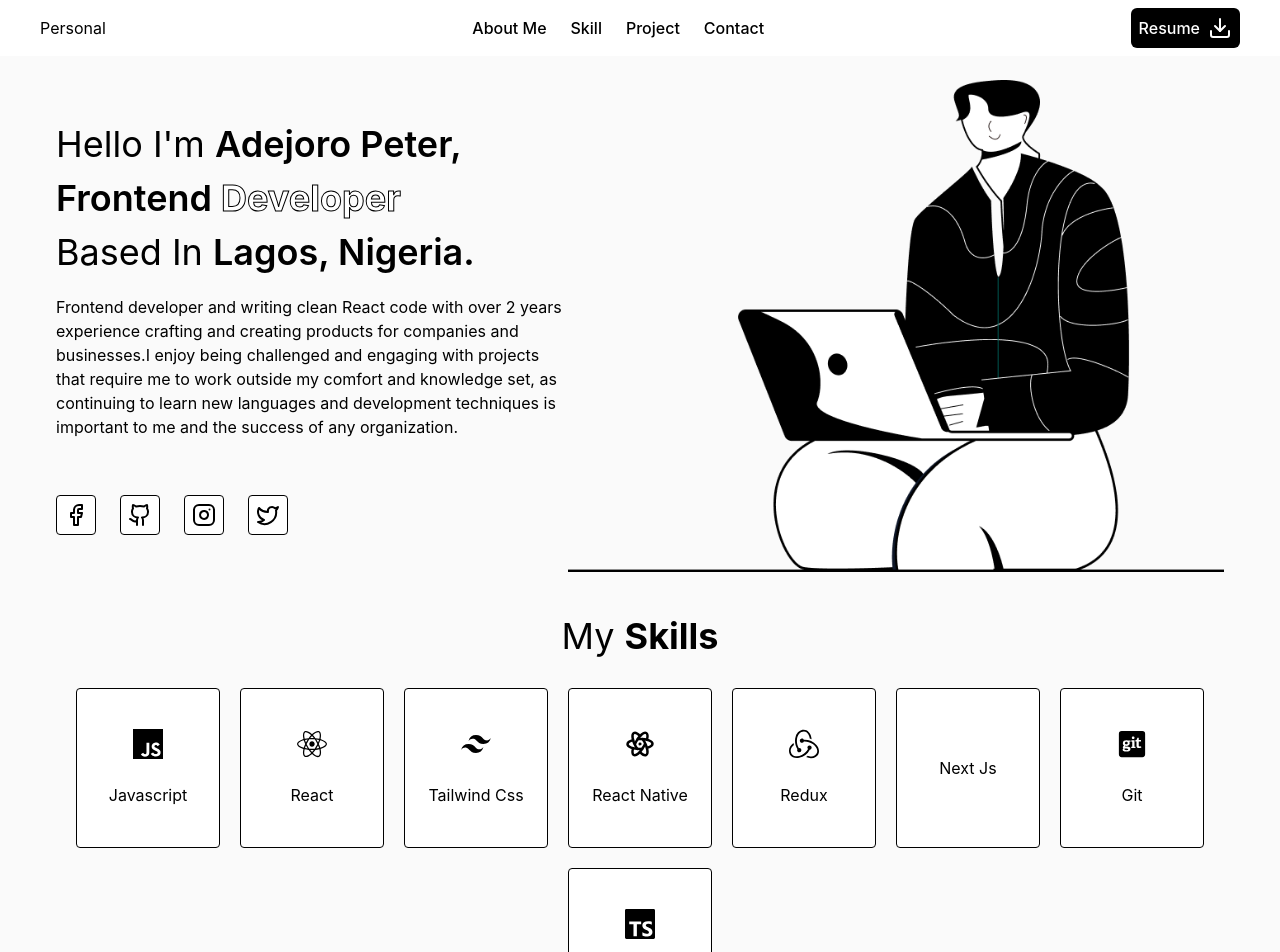
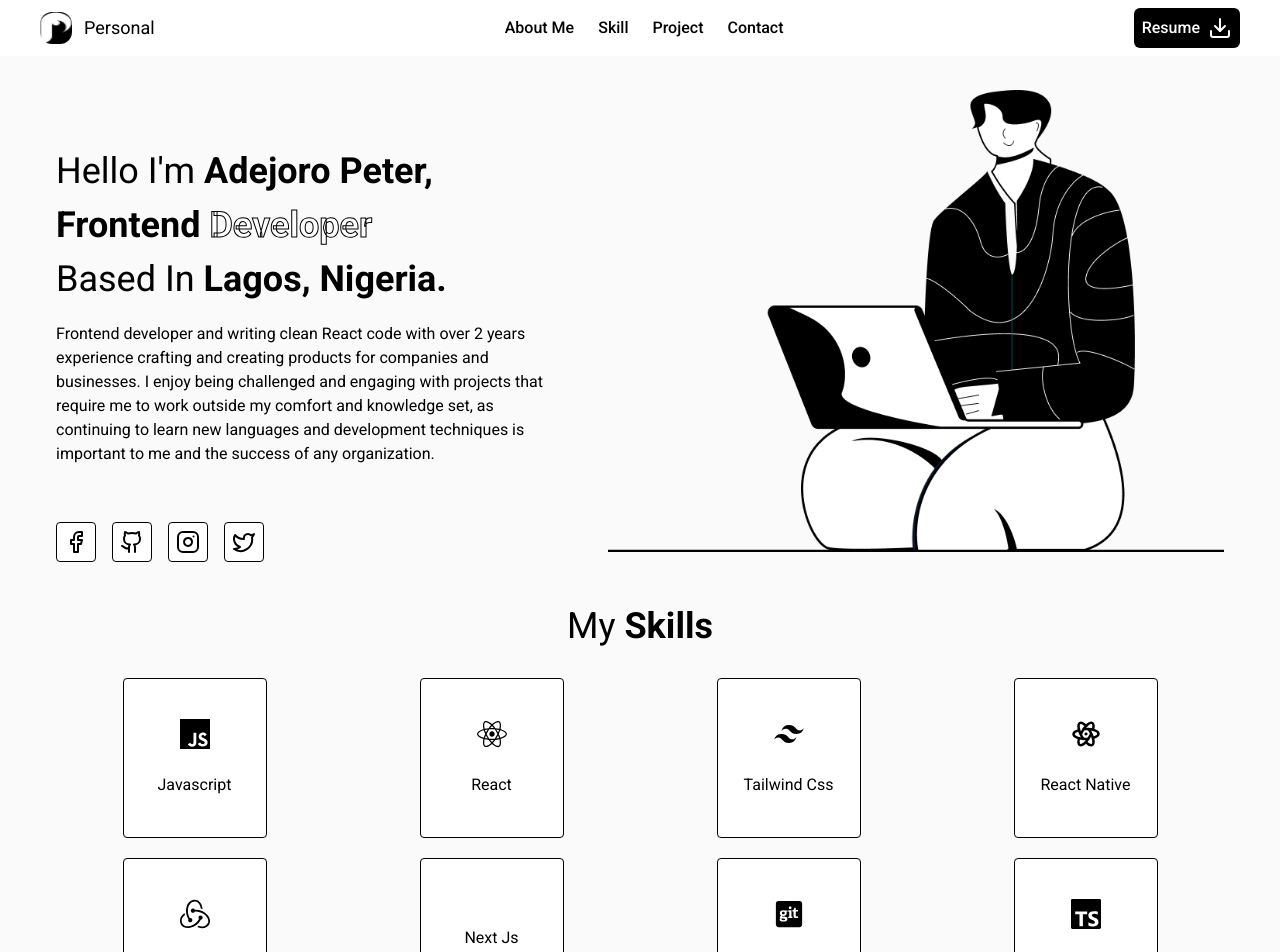
Before and after one commit to adejoropeter/Peter, a React (Vite) app: page / in a window 1280 px wide. Shown: the top 952 px of the page. Built offline with nearby package versions, Linux system fonts and the light colour scheme; what tailwindcss-text-fill-stroke would draw is missing.

Commit message:
add changes

```diff
--- a/index.html
+++ b/index.html
@@ -2,6 +2,9 @@
 <html lang="en" >
   <head>
     <meta charset="UTF-8" />
+    <link rel="preconnect" href="https://fonts.googleapis.com">
+<link rel="preconnect" href="https://fonts.gstatic.com" crossorigin>
+<link href="https://fonts.googleapis.com/css2?family=Roboto:ital,wght@0,100;0,300;0,400;0,500;0,700;0,900;1,100;1,300;1,400;1,500;1,700;1,900&display=swap" rel="stylesheet">
     <link rel="icon" type="image/svg+xml" href="/vite.svg" />
     <meta name="viewport" content="width=device-width, initial-scale=1.0" />
     <title>Vite + React + TS</title>
--- a/src/components/Footer.tsx
+++ b/src/components/Footer.tsx
@@ -2,8 +2,11 @@
 const Footer = () => {
   return (
     <footer className="px-14 w-full h-fit bg-black flex py-6 justify-between items-center">
-      <div className="w-full flex justify-between">
-        <h2 className="font-semibold text-lg">Personal</h2>
+      <div className="flex gap-3 items-center w-full">
+        <div className="w-8 h-8 rounded-xl flex  bg-black">
+          <img src="assets/Group.png" alt="" className="w-full h-full  " />
+        </div>
+        <h1 className="sm:block hidden text-lg">Personal</h1>
       </div>
       <div>{new Date().getFullYear()}</div>
     </footer>
--- a/src/components/Header.tsx
+++ b/src/components/Header.tsx
@@ -1,37 +1,63 @@
-import { Download } from "lucide-react";
+import { Download, MenuIcon } from "lucide-react";
 import { motion } from "framer-motion";
-const links = [
-  {
-    name: "About Me",
-    href: "#about",
-  },
-  {
-    name: "Skill",
-    href: "#skill",
-  },
-  {
-    name: "Project",
-    href: "#project",
-  },
-  {
-    name: "Contact",
-    href: "#contact",
-  },
-];
+import { links } from "../data";
+import { useEffect, useRef, useState } from "react";
+import useMediaQuery from "../hooks/useMediaQuery";
+import { Drawer, DrawerContent, DrawerTrigger } from "./ui/drawer";
+type LinkTypes = {
+  name: string;
+  href: string;
+}[];
+
+const link: LinkTypes = links;
 const Header = () => {
+  const refs = useRef<HTMLDivElement>(null);
+  const isDesktop = useMediaQuery("(min-width:758px)");
+  const [isDrawerOpen, setIsDrawerOpen] = useState(false);
+
+  // Function to open the drawer
+  const handleOpen = () => {
+    document.body.style.overflow = "hidden";
+    setIsDrawerOpen(true);
+  };
+
+  // Function to close the drawer
+  const handleClose = () => {
+    setIsDrawerOpen(false);
+    document.body.style.overflow = "visible";
+  };
+  const handleClickOutside = (event: MouseEvent) => {
+    if (refs.current && !refs.current.contains(event.target as HTMLElement)) {
+      setIsDrawerOpen(false); // Close the div when clicked outside
+      document.body.style.overflow="visible"
+    }
+  };
+
+  // Adding event listener on mount and removing it on unmount
+  useEffect(() => {
+    document.addEventListener("mousedown", handleClickOutside);
+    return () => {
+      document.removeEventListener("mousedown", handleClickOutside);
+    };
+  }, []);
   return (
     <motion.div
+      onClick={() => handleClickOutside}
+      ref={refs}
       initial={{ y: -100 }}
       animate={{ y: 0 }}
-      // transition={{ delay: 2 }}
-      className="fixed  top-0  w-screen z-10 px-10 py-2 h-fit bg-white flex items-center justify-between text-black">
-      <div>
-        <h1>Personal</h1>
+      className="fixed  top-0  w-full z-10 px-4 sm:px-10 py-2 h-fit bg-white flex items-center justify-between text-black">
+      <div className="flex gap-3 items-center">
+        <div className="w-8 h-8 rounded-xl flex  bg-black">
+          <img src="assets/Group.png" alt="" className="w-full h-full  " />
+        </div>
+        <h1 className="block  text-lg">Personal</h1>
       </div>
-      <div className="flex gap-6 ">
-        {links.map((link) => {
+      <div className="sm:flex gap-6 hidden">
+        {link.map((link) => {
           return (
             <a
+              key={link.name}
               href={link.href}
               className="text-black cursor-pointer hover:text-[#000000be] transition-all delay-75">
               {link.name}
@@ -43,10 +69,46 @@ const Header = () => {
       <a
         href="https://standardresume.co/r/ENmx76y4_pfOqf_iR93wu"
         target="_blank"
-        className="flex bg-black hover:bg-[#000000af] p-2 rounded-[6px] text-white gap-2 hover:text-white transition-all delay-75 items-center">
+        className="sm:flex hidden bg-black hover:bg-[#000000af] p-2 rounded-[6px] text-white gap-2 hover:text-white transition-all delay-75 items-center">
         <h1>Resume</h1>
         <Download />
       </a>
+      <div onClick={handleOpen} className="sm:hidden flex cursor-pointer">
+        <MenuIcon color="black" size="20px" />
+      </div>
+
+      {!isDesktop && (
+        < >
+          <motion.div
+            initial={{ x: 100, opacity: 0, display: "none" }}
+            animate={
+              isDrawerOpen
+                ? { x: 0, opacity: 1, display: "flex" }
+                : { x: 100, opacity: 0, display: "none" }
+            }
+            className="    w-screen  h-full max-w-96 flex flex-col gap-4 justify-center items-center top-0 right-0 bg-[#EFEFEF] text-white fixed">
+            {link.map((link) => {
+              return (
+                <a
+                  key={link.name}
+                  onClick={handleClose}
+                  href={link.href}
+                  className="text-black flex flex-col items-center  w-full h-fit cursor-pointer hover:text-[#000000be] transition-all delay-75">
+                  {link.name}
+                </a>
+              );
+            })}
+
+            <a
+              href="https://standardresume.co/r/ENmx76y4_pfOqf_iR93wu"
+              target="_blank"
+              className=" flex bg-black hover:bg-[#000000af] p-2 rounded-[6px] text-white gap-2 hover:text-white transition-all delay-75 items-center">
+              <h1>Resume</h1>
+              <Download />
+            </a>
+          </motion.div>
+        </>
+      )}
     </motion.div>
   );
 };
--- a/src/components/about/AboutMe.tsx
+++ b/src/components/about/AboutMe.tsx
@@ -24,7 +24,7 @@ const AboutMe = () => {
       </div>
       <div className="flex-1 mt-5">
         <img
-          src="assets/Group.png"
+          src="assets/Group1.png"
           alt=""
           className="w-full object-fill h-[25rem]"
         />
--- a/src/components/intro/Intro.tsx
+++ b/src/components/intro/Intro.tsx
@@ -1,81 +1,74 @@
 import { FacebookIcon, Github, Instagram, Twitter } from "lucide-react";
 import { motion } from "framer-motion";
-const fadeInAnimation = ["FacebookIcon", "Github", "Instagram", "Twitter"];
-// const fadeInAnimation = [<FacebookIcon className="group-hover:text-white" />, <Github className="group-hover:text-white" />, ];
+
+const fadeInAnimation = [
+  {
+    name: "Facebook",
+    icon: <FacebookIcon className="group-hover:text-white" />,
+  },
+  { name: "Github", icon: <Github className="group-hover:text-white" /> },
+  { name: "Instagram", icon: <Instagram className="group-hover:text-white" /> },
+  { name: "Twitter", icon: <Twitter className="group-hover:text-white" /> },
+];
+
 const Intro = () => {
+  // Define animation variants
   const fadeInAnimationVariants = {
     initial: { opacity: 0, y: 100 },
     animate: (idx: number) => ({
       opacity: 1,
       y: 0,
-      transition: { delay: 0.05 * idx },
+      transition: { delay: 0.05 * idx, duration: 0.4 },
     }),
   };
+
   return (
-    <div className="overflow-hidden text-black md:flex-col h-fit   mt-20  w-full px-6 sm:px-14 flex flex-col lg:flex-row items-center justify-between">
-      <div className="flex flex-col flex-1 max-w-lg gap-4">
-        <p className="text-4xl leading-normal ">
-          Hello I'm <span className=" font-semibold">Adejoro Peter,</span>{" "}
-          <br /> <span className=" font-semibold">Frontend </span>{" "}
-          <span className="text-stroke text-stroke-2  text-stroke-black text-white text-4xl font-bold">
+    <div className="overflow-hidden text-black md:flex-col h-fit gap-10 mt-20 w-full px-6 sm:px-14 flex flex-col lg:flex-row items-center justify-between">
+      <div className="flex flex-col flex-1 max-w-lg gap-4 sm:mt-16">
+        <p className="text-4xl leading-normal">
+          Hello I'm <span className="font-semibold">Adejoro Peter,</span>
+          <br />
+          <span className="font-semibold">Frontend </span>
+          <span className="text-stroke text-stroke-2 text-stroke-black text-white text-4xl font-bold">
             Developer
-          </span>{" "}
+          </span>
           <br /> Based In{" "}
-          <span className=" font-semibold">Lagos, Nigeria.</span>
+          <span className="font-semibold">Lagos, Nigeria.</span>
         </p>
         <p>
-          Frontend developer and writing clean React code with over 2 years experience crafting and creating products for companies and
-          businesses.I enjoy being challenged and engaging with projects that
+          Frontend developer and writing clean React code with over 2 years
+          experience crafting and creating products for companies and
+          businesses. I enjoy being challenged and engaging with projects that
           require me to work outside my comfort and knowledge set, as continuing
           to learn new languages and development techniques is important to me
           and the success of any organization.
         </p>
         <div className="flex justify-between mt-10">
-          <div className="flex gap-6 ">
-            {fadeInAnimation.map((aw, idx) => {
-              return (
-                <>
-                  <motion.div
-                    variants={fadeInAnimationVariants}
-                    viewport={{ once: true }}
-                    initial="initial"
-                    custom={idx}
-                    key={aw}
-                    whileInView="animate"
-                    className="w-10 h-10 border group cursor-pointer border-black flex justify-center items-center rounded-[4px] bg-white hover:bg-black">
-                    {aw === "FacebookIcon" && (
-                      <FacebookIcon className="group-hover:text-white" />
-                    )}
-                    {aw === "Github" && (
-                      <Github className="group-hover:text-white" />
-                    )}
-                    {aw === "Instagram" && (
-                      <Instagram className="group-hover:text-white" />
-                    )}
-                    {aw === "Twitter" && (
-                      <Twitter className="group-hover:text-white" />
-                    )}
-                  </motion.div>
-                </>
-              );
-            })}
+          <div className="flex gap-4">
+            {fadeInAnimation.map((a, idx) => (
+              <motion.div
+                key={a.name}
+                variants={fadeInAnimationVariants}
+                initial="initial"
+                animate="animate"
+                custom={idx} // Use the index for delay calculation
+                whileInView="animate"
+                viewport={{ once: true, amount: 0.6 }} // Show once when in view
+                className="w-10 h-10 border group cursor-pointer border-black flex justify-center items-center rounded-[4px] bg-white hover:bg-black"
+              >
+                {a.icon}
+              </motion.div>
+            ))}
           </div>
-          <div></div>
         </div>
       </div>
-      <div className="flex justify-center flex-1 items-center   bg w-full">
+      <div className="flex justify-center flex-1 items-center w-full">
         <img
           src="assets/intro.png"
           alt=""
           className="object-cover w-full h-full"
         />
       </div>
-      {/* <div className="flex-1 h-full">
-        <img
-          alt=""
-          className="w-full -full object-cover"
-        />
-      </div> */}
     </div>
   );
 };
--- a/src/components/project/Project.tsx
+++ b/src/components/project/Project.tsx
@@ -1,25 +1,12 @@
 import { Github } from "lucide-react";
-
-const projectList = [
-  {
-    projectName: "Magenta",
-    desc: "Built a comprehensive financial management platform designed for companies to manage their finances and streamline cash flow processes effectively",
-    uri: "assets/magenta.png",
-    gitHubLink: "https://github.com/magenta-techx/Magenta-dashboard",
-  },
-  {
-    projectName: "Fashion E-commerce",
-    desc: "Built a simple responsive e-commerce platform using React, Tailwind CSS, ShadCN UI, TypeScript, and Redux",
-    uri: "assets/Screenshot (7).png",
-    gitHubLink: "https://github.com/adejoropeter/Fashion-e-commerce-website",
-  },
-  {
-    projectName: "Konect",
-    desc: "Konect's website is designed to be a user-friendly platform where donors can easily connect with various causes and make contributions",
-    uri: "assets/Ngo.png",
-    gitHubLink: "https://github.com/adejoropeter/U-hack-Pro",
-  },
-];
+import { projectList } from "../../data";
+type ProjectType = {
+  projectName: string;
+  desc: string;
+  uri: string;
+  gitHubLink: string;
+}[];
+const projects: ProjectType = projectList;
 const Project = () => {
   return (
     <div
@@ -29,7 +16,7 @@ const Project = () => {
         My <span className="font-bold">Projects</span>
       </h2>
       <div className="w-full flex flex-col items-center  bg-red00 p-10 gap-5 justify-center">
-        {projectList.map((a) => {
+        {projects.map((a) => {
           return (
             <div
               key={a.desc}
--- a/src/components/skill/Skill.tsx
+++ b/src/components/skill/Skill.tsx
@@ -2,17 +2,17 @@ import { FaReact, FaGitSquare } from "react-icons/fa";
 import { RiTailwindCssFill, RiNextjsFill } from "react-icons/ri";
 import { TbBrandReactNative } from "react-icons/tb";
 import { SiRedux, SiTypescript, SiJavascript } from "react-icons/si";
-import {motion} from "framer-motion"
+import { motion } from "framer-motion";
 // const skillList = Array(8);
 const skillList = [
-  { name: "Javascript" ,icon: <SiJavascript />,},
-  { name: "React" ,icon: <FaReact />,},
-  { name: "Tailwind Css",icon: <RiTailwindCssFill />, },
-  { name: "React Native" ,icon: <TbBrandReactNative />,},
-  { name: "Redux" ,icon: <SiRedux />,},
-  { name: "Next Js" ,icon: <RiNextjsFill />,},
-  { name: "Git" ,icon: <FaGitSquare />,},
-  { name: "Typescript" ,icon: <SiTypescript />,},
+  { name: "Javascript", icon: <SiJavascript /> },
+  { name: "React", icon: <FaReact /> },
+  { name: "Tailwind Css", icon: <RiTailwindCssFill /> },
+  { name: "React Native", icon: <TbBrandReactNative /> },
+  { name: "Redux", icon: <SiRedux /> },
+  { name: "Next Js", icon: <RiNextjsFill /> },
+  { name: "Git", icon: <FaGitSquare /> },
+  { name: "Typescript", icon: <SiTypescript /> },
   ,
 ];
 const skillAnimationVariant = {
@@ -27,19 +27,21 @@ const Skill = () => {
   return (
     <div
       id="skill"
-      className="text-black scroll-mt-24 h-fit py-10  w-full flex flex-col px-14 mt-1 items-center gap-8">
+      className="text-black scroll-mt-24 h-fit py-10  w-full flex flex-col px-8 sm:px-14 mt-1 items-center gap-8">
       <h2 className="text-4xl">
         My <span className="font-bold">Skills</span>
       </h2>
-      <div className="w-full flex flex-wrap gap-5 justify-center">
-        {skillList.map((a,idx) => {
+      <div className="w-full grid grid-cols-1 xs:grid-cols-2  sm:grid-cols-3 md:grid-cols-4 gap-5 place-items-center">
+        {skillList.map((a, idx) => {
           return (
             <motion.div
-            variants={skillAnimationVariant}
-            viewport={{ once: true }}
-            initial="initial"
-            custom={idx}
-            whileInView="animate" className="w-36 h-40 border gap-6 group cursor-pointer border-black flex flex-col justify-center items-center rounded-[4px] bg-white hover:bg-black">
+              key={a?.name}
+              variants={skillAnimationVariant}
+              viewport={{ once: true }}
+              initial="initial"
+              custom={idx}
+              whileInView="animate"
+              className="w-36 h-40 border gap-6 group cursor-pointer border-black flex flex-col justify-center items-center rounded-[4px] bg-white hover:bg-black">
               {a?.name === "Javascript" && (
                 <SiJavascript className="group-hover:text-white text-black text-3xl" />
               )}
--- a/src/components/ui/drawer.tsx
+++ b/src/components/ui/drawer.tsx
@@ -52,6 +52,7 @@ const DrawerContent = React.forwardRef<
           "absolute   z-50  flex h-fit  flex-col rounded-t-[10px] border  bg-[#EFEFEF] ",
           (!direction || direction === "bottom") && "inset-x-0 bottom-0 mt-24",
           direction === "right" && "top-0 right-0  w-screen max-w-96 h-full",
+          direction === "left" && "top-0 left-0  w-screen max-w-96 h-full",
           className
         )}
         {...props}>
--- /dev/null
+++ b/src/data.ts
@@ -0,0 +1,39 @@
+export const links = [
+  {
+    name: "About Me",
+    href: "#about",
+  },
+  {
+    name: "Skill",
+    href: "#skill",
+  },
+  {
+    name: "Project",
+    href: "#project",
+  },
+  {
+    name: "Contact",
+    href: "#contact",
+  },
+];
+
+export const projectList = [
+  {
+    projectName: "Magenta",
+    desc: "Built a comprehensive financial management platform designed for companies to manage their finances and streamline cash flow processes effectively",
+    uri: "assets/magenta.png",
+    gitHubLink: "https://github.com/magenta-techx/Magenta-dashboard",
+  },
+  {
+    projectName: "Fashion E-commerce",
+    desc: "Built a simple responsive e-commerce platform using React, Tailwind CSS, ShadCN UI, TypeScript, and Redux",
+    uri: "assets/Screenshot (7).png",
+    gitHubLink: "https://github.com/adejoropeter/Fashion-e-commerce-website",
+  },
+  {
+    projectName: "Konect",
+    desc: "Konect's website is designed to be a user-friendly platform where donors can easily connect with various causes and make contributions",
+    uri: "assets/Ngo.png",
+    gitHubLink: "https://github.com/adejoropeter/U-hack-Pro",
+  },
+];
--- a/src/index.css
+++ b/src/index.css
@@ -3,7 +3,7 @@
 @tailwind utilities;
 html {
   scroll-behavior: smooth;
-  --line-color:#e5e7b
+  --line-color: #e5e7b;
 }
 :root {
   font-family: Inter, system-ui, Avenir, Helvetica, Arial, sans-serif;
@@ -26,6 +26,8 @@ a {
 }
 a:hover {
   color: #535bf2;
+  /* visibility: hidden; */
+  /* display: ; */
 }
 
 body {
@@ -33,10 +35,11 @@ body {
   padding: 0;
   box-sizing: border-box;
   background-color: #fafafa;
+  font-family: "Roboto", sans-serif; /* Use the font imported from Google Fonts */
 }
 
-body::selection{
-  background-color: #5EEAD4;
+body::selection {
+  background-color: #5eead4;
 }
 .text-stroke-black {
   @apply text-white; /* Fill color */
--- a/tailwind.config.js
+++ b/tailwind.config.js
@@ -13,11 +13,26 @@ module.exports = {
     container: {
       center: true,
       padding: "2rem",
-      screens: {
-        "2xl": "1400px",
-      },
+
     },
     extend: {
+      screens: {
+        "xs":"300px",
+        'sm': '640px',
+        // => @media (min-width: 640px) { ... }
+
+        'md': '768px',
+        // => @media (min-width: 768px) { ... }
+
+        'lg': '1024px',
+        // => @media (min-width: 1024px) { ... }
+
+        'xl': '1280px',
+        // => @media (min-width: 1280px) { ... }
+
+        '2xl': '1536px',
+        // => @media (min-width: 1536px) { ... }
+      },
       colors: {
         border: "hsl(var(--border))",
         input: "hsl(var(--input))",
```
Also changed, not shown: src/components/contact/Contact.tsx (+19 -16 lines), public/assets/Group.png, public/assets/Group1.png (added).
